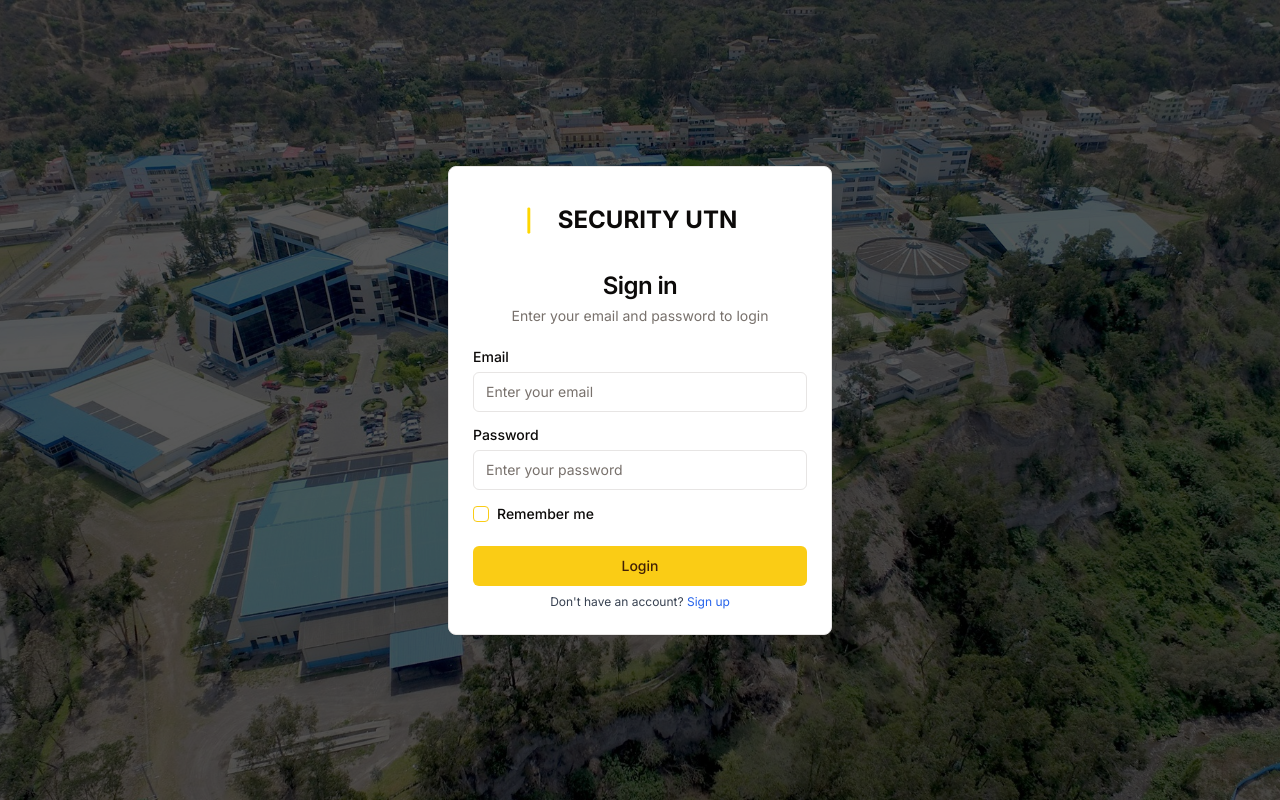
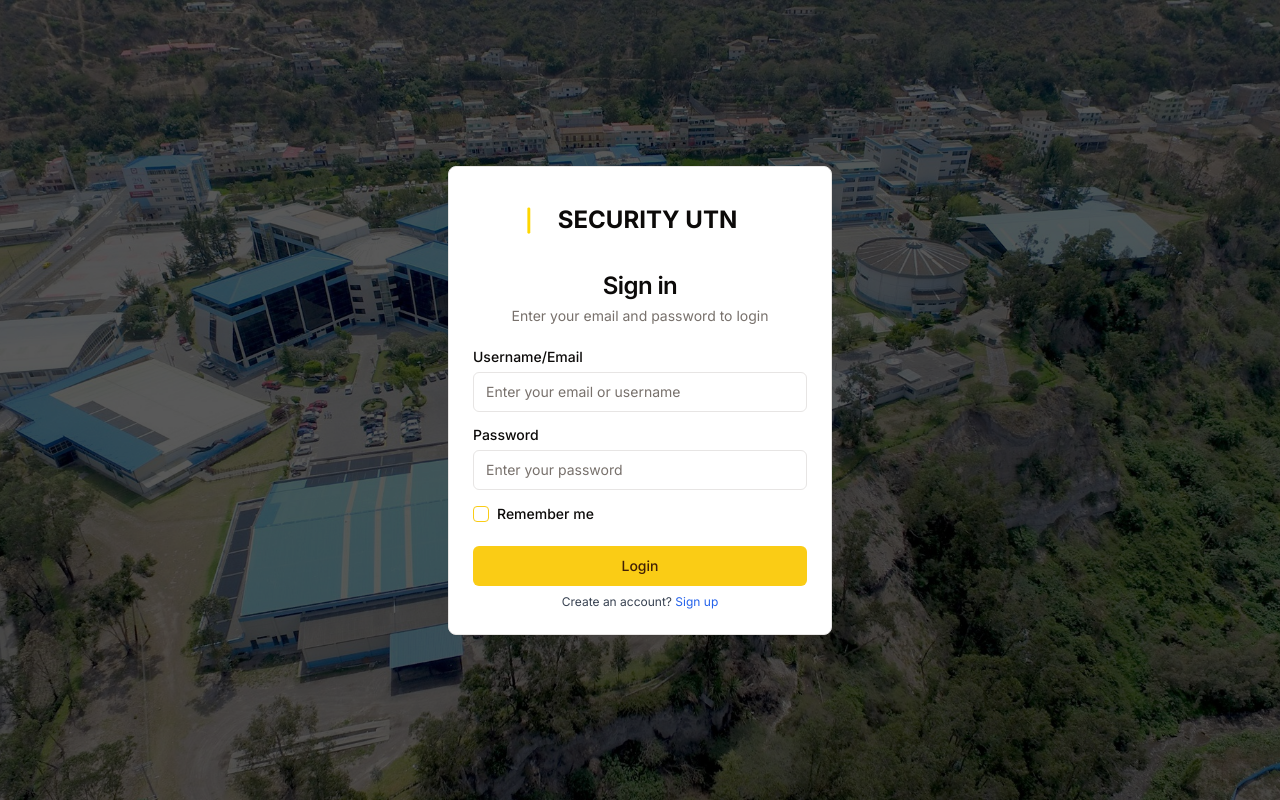
Before and after one commit to FranklinLeandroEnriquez/security-next, a Next.js app: page / in a window 1280 px wide. Built offline with nearby package versions, Linux system fonts and the light colour scheme.

Commit message:
repair errors login, and uodateUser

```diff
--- a/src/app/dashboard/user/update/[id]/page.tsx
+++ b/src/app/dashboard/user/update/[id]/page.tsx
@@ -17,7 +17,7 @@
 
     useEffect(() => {
         onLoad();
-    }, []);
+    });
 
     const onLoad = async () => {
         const { id } = params;
--- a/src/app/page.tsx
+++ b/src/app/page.tsx
@@ -51,8 +51,8 @@
             </CardHeader>
             <CardContent className="grid gap-4">
               <div className="grid gap-2">
-                <Label htmlFor="email">Email</Label>
-                <Input id="email" type="email" placeholder="Enter your email" />
+                <Label htmlFor="email">Username/Email</Label>
+                <Input id="email" type="email" placeholder="Enter your email or username" />
               </div>
               <div className="grid gap-2">
                 <Label htmlFor="password">Password</Label>
@@ -72,7 +72,7 @@
               <Button className="w-full">Login</Button>
               <p className="mt-2 text-xs text-center text-gray-700">
                 {" "}
-                Don't have an account?{" "}
+                Create an account?{" "}
                 <span className=" text-blue-600 hover:underline">Sign up</span>
               </p>
             </CardFooter>
```
